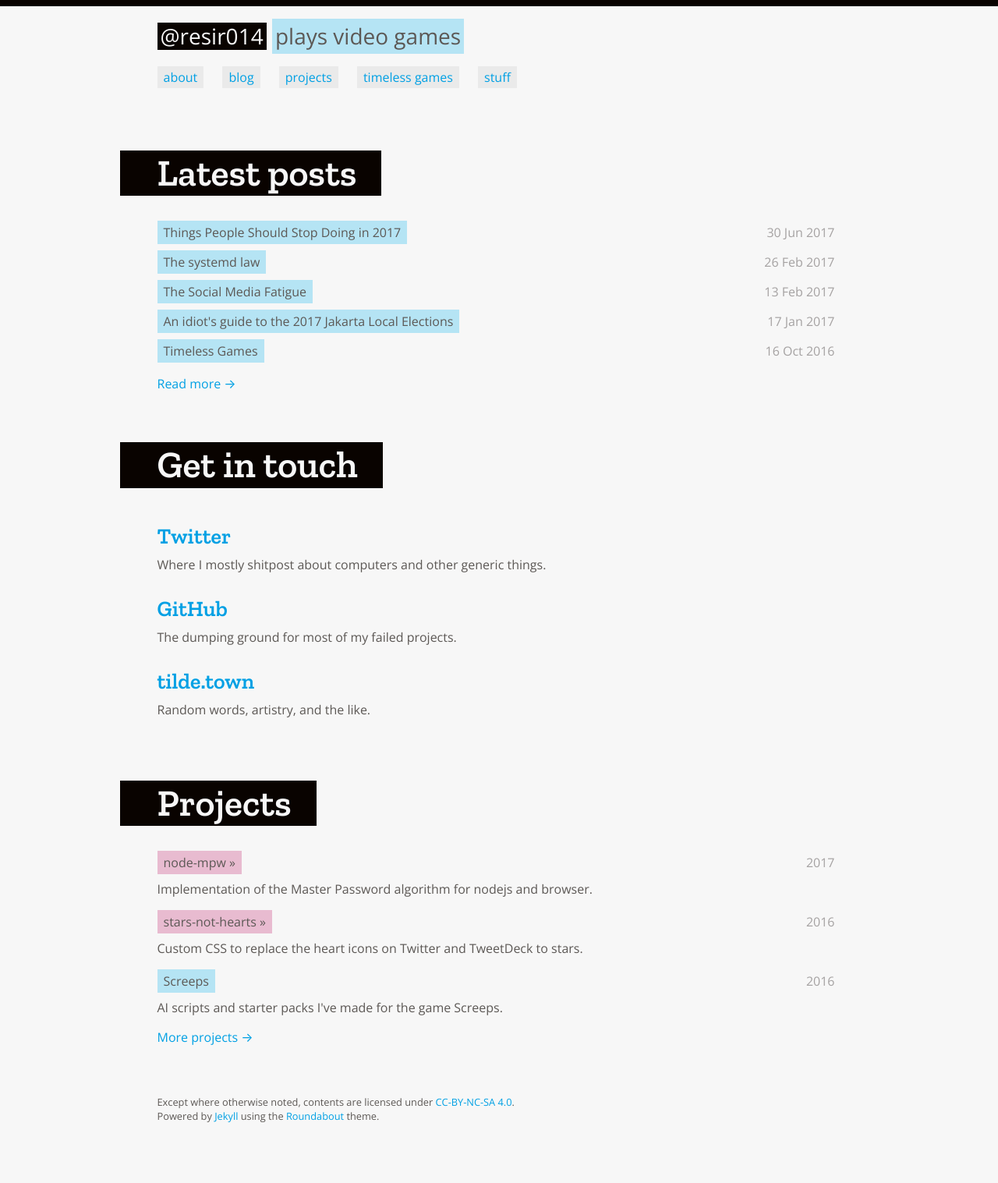
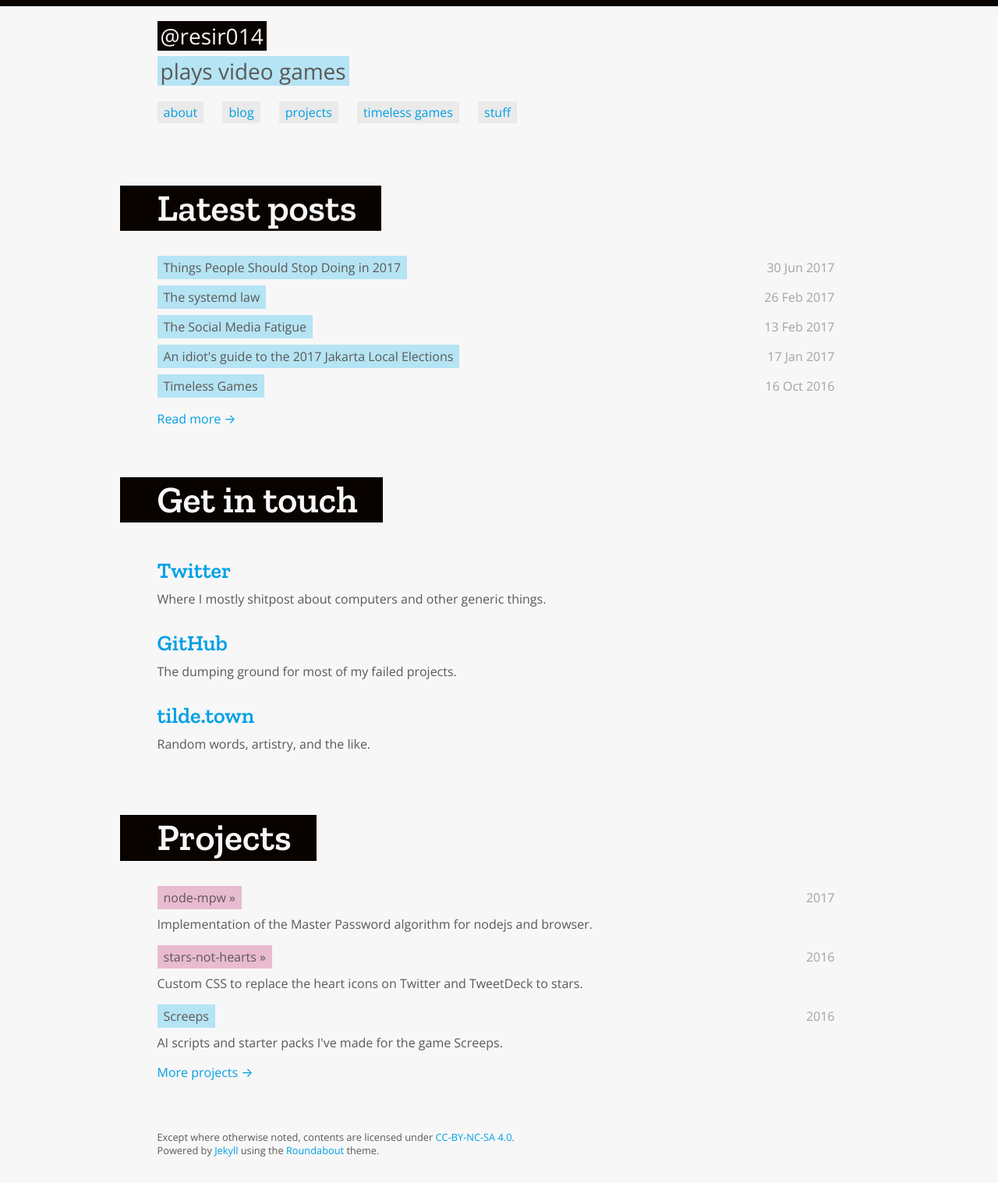
Before and after one commit to resir014/resir014.github.io, a Jekyll site: the page built from index.html, in a window 1280 px wide. Shown: the whole page at 78% size. Built offline with Jekyll 4.4.1, drawn with Linux system fonts in a browser that asks for light colours; comment, search, counter and statistics services are not loaded; before the commit the page ends 1472 px from its top, so only the background shows below that.

Commit message:
more masthead improvements

```diff
--- a/_includes/html/header.html
+++ b/_includes/html/header.html
@@ -1,6 +1,8 @@
 <header class="masthead">
   <div class="container">
-    <a class="masthead-title" href="{{ site.baseurl }}/" title="Home">{{ site.title }}</a>
+    <div class="masthead-title">
+      <a href="{{ site.baseurl }}/" title="Home">{{ site.title }}</a>
+    </div>
     <div class="masthead-flavor">
       <span id="flavorText"></span>
     </div>
--- a/_scss/layout/_masthead.scss
+++ b/_scss/layout/_masthead.scss
@@ -22,19 +22,25 @@
   }
 
   .masthead-title {
-    @include highlighted-text($masthead-title-background-color);
-    display: inline-block;
-    color: $masthead-title-color;
+    a {
+      @include highlighted-text($masthead-title-background-color);
+      color: $masthead-title-color;
+      line-height: 1.6;
 
-    @include on-event {
-      color: $masthead-title-hover-color;
-      text-decoration: none;
+      @include on-event {
+        color: $masthead-title-hover-color;
+        text-decoration: none;
+      }
+    }
+
+    @media (min-width: $media-breakpoint-md) {
+      // display: inline-block;
     }
   }
 }
 
 .masthead-flavor {
-  margin-top: .25rem;
+  // margin-top: .25rem;
 
   span {
     @include highlighted-text($masthead-title-background-color);
@@ -42,8 +48,8 @@
   }
 
   @media (min-width: $media-breakpoint-md) {
-    display: inline-block;
-    margin-top: 0;
+    // display: inline-block;
+    // margin-top: 0;
   }
 }
 
--- a/public/js/main.js
+++ b/public/js/main.js
@@ -31,5 +31,5 @@
   var flavorText = document.getElementById('flavorText')
 
   flavorText.innerHTML = flavors[flavorIndex]
-  flavorText.className = 'masthead-flavor ' + colors[colorIndex]
+  flavorText.className = colors[colorIndex]
 })()
```
